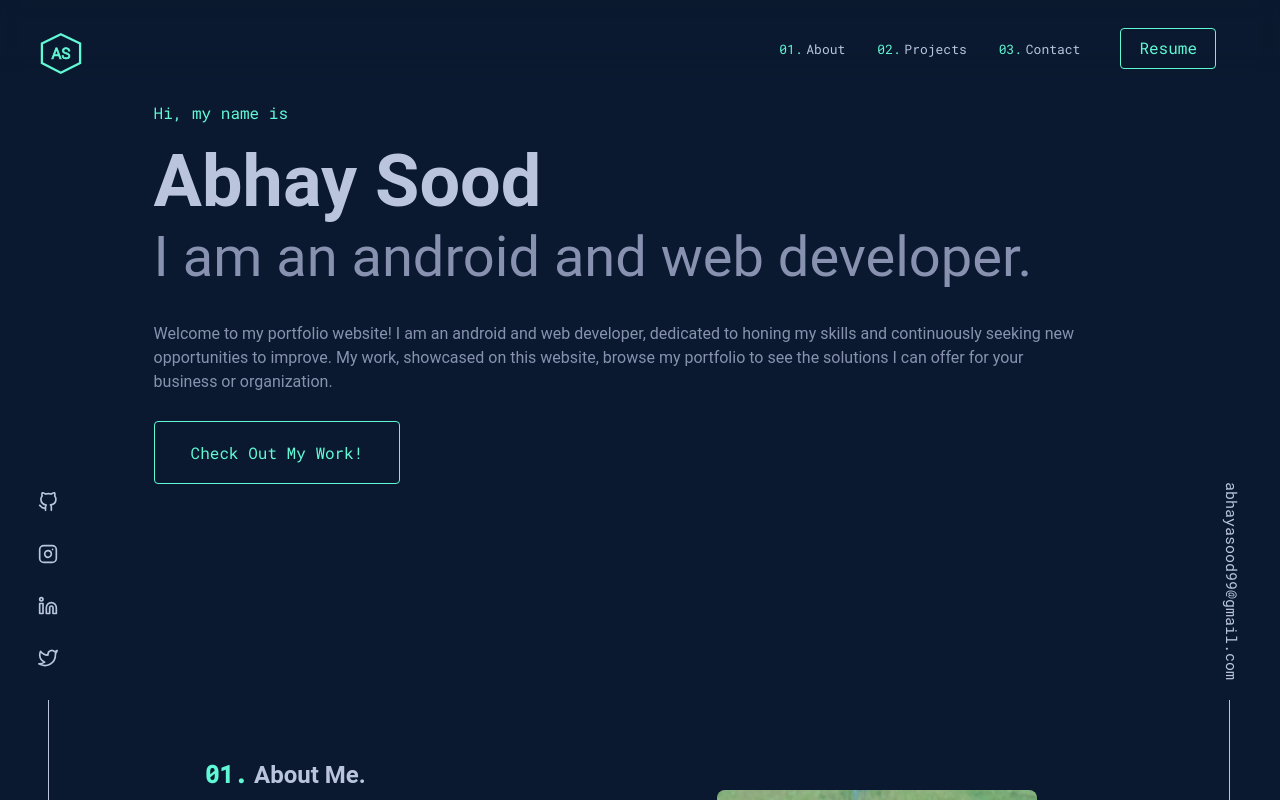
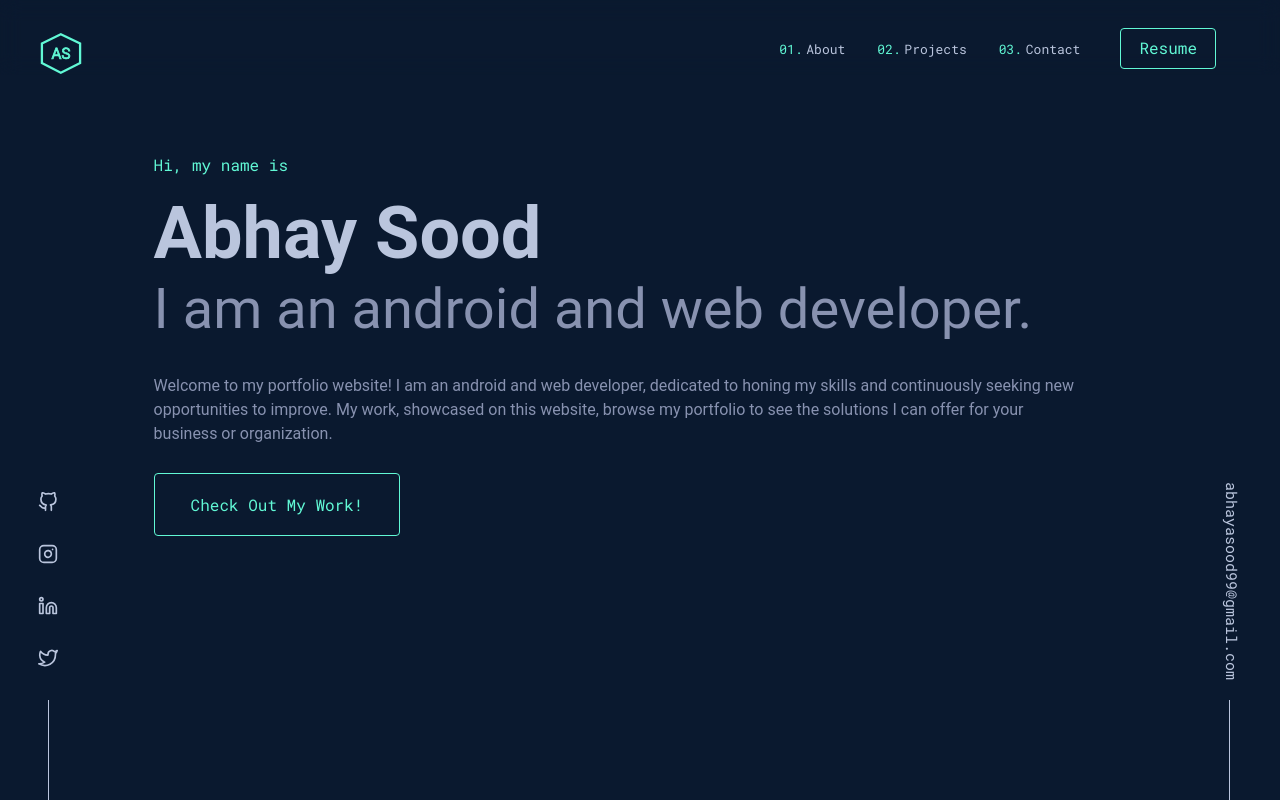
Before and after one commit to humaneBicycle/portfolio, a React (Create React App) app: page / in a window 1280 px wide. Shown: the top 800 px of the page. Built offline with nearby package versions, Linux system fonts and the light colour scheme; no server answers; the HTML template or start-up script is replaced by a standard one.

Commit message:
fixed margin

```diff
--- a/src/App.css
+++ b/src/App.css
@@ -189,7 +189,7 @@ body {
 }
 .main {
   margin-left: 12%;
-  margin-top: 8%;
+  margin-top: 12%;
   margin-right: 16%;
   font-family: "Roboto Mono";
 }
```
